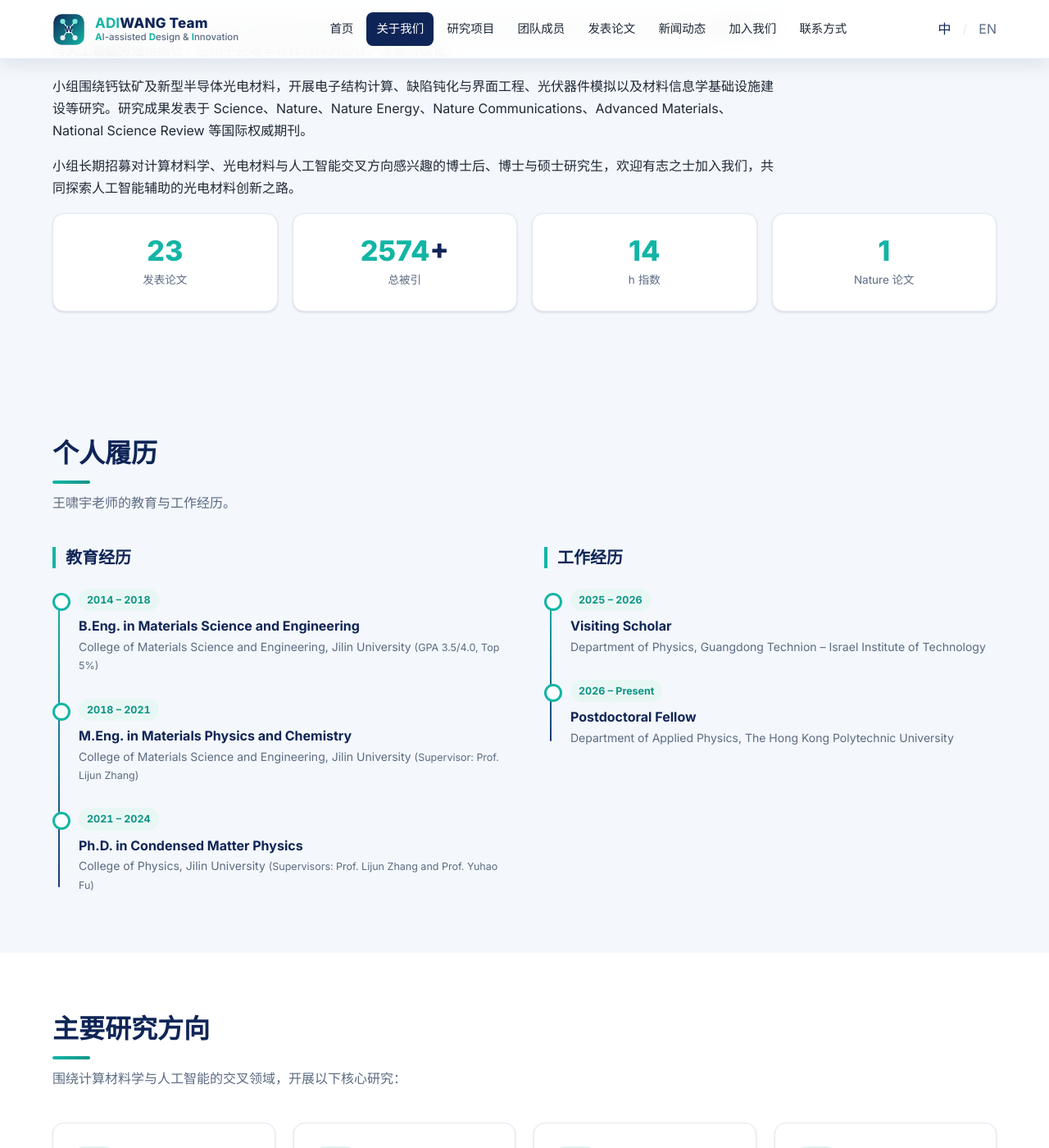
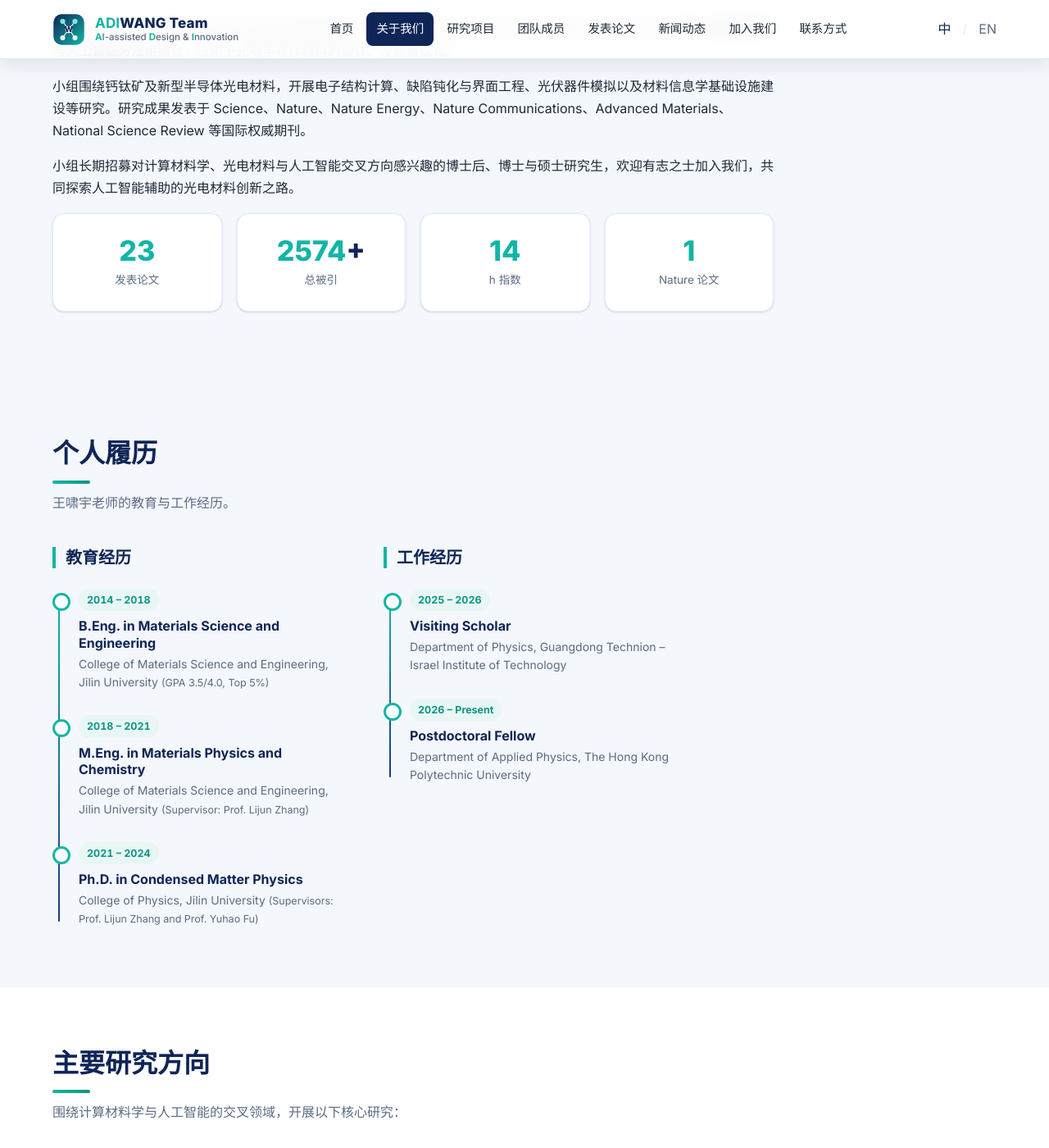
Before and after one commit to Wang-Xiaoyu2021/Wang-Xiaoyu2021.github.io, a Jekyll site: the page built from pages/about.md, in a window 1280 px wide and 1400 px high, scrolled down 506 px. Shown: the whole window at 82% size. Built offline with Jekyll 4.4.1, drawn with Linux system fonts in a browser that asks for light colours.

Commit message:
fix: 关于页各区块上下对齐 - stats/cv/directions 与上方文字标题右对齐（stats 880px、cv/directions 760px，方向区仅限 about 页不影响首页）

```diff
--- a/assets/css/main.css
+++ b/assets/css/main.css
@@ -220,6 +220,8 @@ p { margin: 0 0 1em; }
   grid-template-columns: repeat(auto-fill, minmax(255px, 1fr));
   gap: 22px;
 }
+/* 关于页：方向卡片与上方标题区（section-head max-width:760px）右对齐 */
+.about-section .direction-grid { max-width: 760px; }
 .direction-card {
   background: #fff;
   border: 1px solid var(--color-border);
@@ -647,7 +649,7 @@ p { margin: 0 0 1em; }
 .contact-card a { font-weight: 600; }
 
 /* ---------- 关于页 stats ---------- */
-.stats-row { display: grid; grid-template-columns: repeat(auto-fit, minmax(180px, 1fr)); gap: 18px; margin: 8px 0 8px; }
+.stats-row { display: grid; grid-template-columns: repeat(auto-fit, minmax(180px, 1fr)); gap: 18px; margin: 8px 0 8px; max-width: 880px; }
 .stat-card {
   text-align: center;
   padding: 26px 16px;
@@ -661,7 +663,7 @@ p { margin: 0 0 1em; }
 .stat-label { font-size: 13.5px; color: var(--color-text-light); margin-top: 6px; }
 
 /* ---------- 个人履历（时间轴） ---------- */
-.cv-grid { display: grid; grid-template-columns: 1fr 1fr; gap: 48px; }
+.cv-grid { display: grid; grid-template-columns: 1fr 1fr; gap: 48px; max-width: 760px; }
 .cv-block-title {
   font-size: 20px;
   margin-bottom: 24px;
--- a/pages/about.md
+++ b/pages/about.md
@@ -41,7 +41,7 @@ permalink: /about/
 
 {% include cv.html lang=page.lang %}
 
-<div class="section">
+<div class="section about-section">
   <div class="container">
     <div class="section-head">
       <h2 class="section-title">{{ ui.home.section_directions_title }}</h2>
```
Also changed, not shown: pages/en/about.md (+1 -1 lines).
